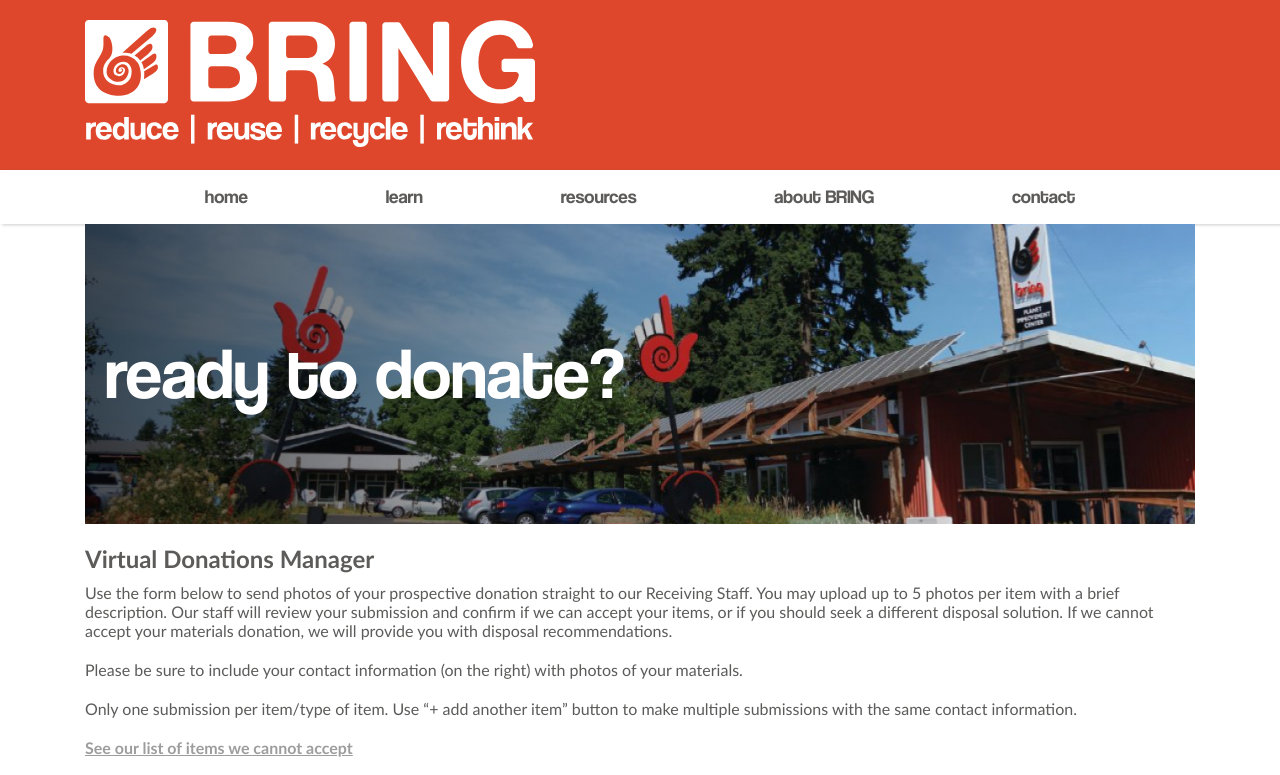
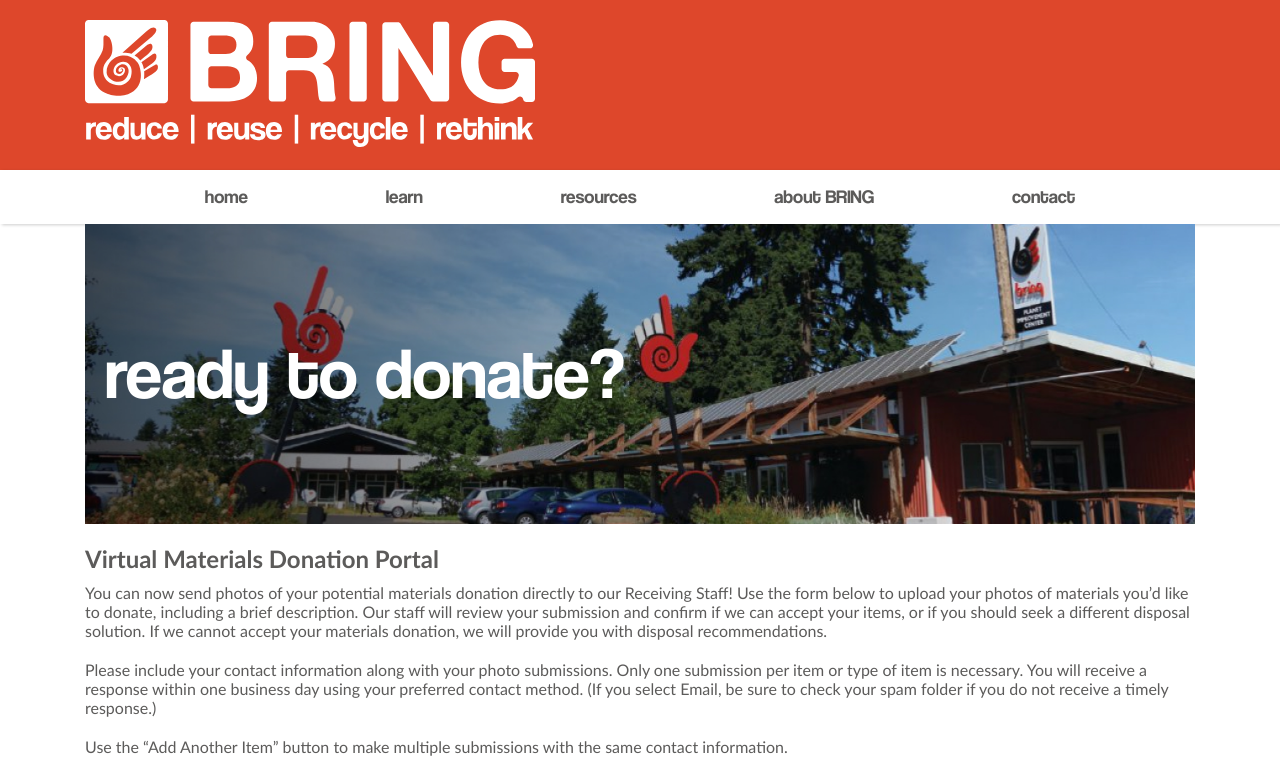
Before and after one commit to alecspringel/bring-client, a React (Create React App) app: page / in a window 1280 px wide. Shown: the top 775 px of the page. Built offline with nearby package versions, Linux system fonts and the light colour scheme.

Commit message:
Made text changes

```diff
--- a/src/components/form/Description.js
+++ b/src/components/form/Description.js
@@ -4,32 +4,40 @@
   render() {
     return (
       <div style={{ margin: "20px 0" }}>
-        <h2>Virtual Donations Manager</h2>
+        <h2>Virtual Materials Donation Portal</h2>
         <p className="margin-tb10">
-          Use the form below to send photos of your prospective donation
-          straight to our Receiving Staff. You may upload up to 5 photos per
-          item with a brief description. Our staff will review your submission
-          and confirm if we can accept your items, or if you should seek a
-          different disposal solution. If we cannot accept your materials
+          <span style={{ fontWeight: 500 }}>
+            You can now send photos of your potential materials donation
+            directly to our Receiving Staff!
+          </span>{" "}
+          Use the form below to upload your photos of materials you’d like to
+          donate, including a brief description. Our staff will review your
+          submission and confirm if we can accept your items, or if you should
+          seek a different disposal solution. If we cannot accept your materials
           donation, we will provide you with disposal recommendations.
         </p>
         <p className="margin-tb20">
-          Please be sure to include your contact information (on the right) with
-          photos of your materials.
+          Please include your contact information along with your photo
+          submissions. Only one submission per item or type of item is
+          necessary. You will receive a response within one business day using
+          your preferred contact method. (If you select Email, be sure to check
+          your spam folder if you do not receive a timely response.)
         </p>
         <p className="margin-tb20">
-          Only one submission per item/type of item. Use “+ add another item”
-          button to make multiple submissions with the same contact information.
+          Use the “Add Another Item” button to make multiple submissions with
+          the same contact information.
         </p>
-        <a href="https://bringrecycling.org/things-we-cannot-take/">
-          <p
+        <p href="https://bringrecycling.org/things-we-cannot-take/">
+          <a
             className="text-light text-bold margin-tb20"
             href="https://bringrecycling.org/things-we-cannot-take/"
             style={{ textDecoration: "underline" }}
           >
-            See our list of items we cannot accept
-          </p>
-        </a>
+            Before you submit, see our list of materials we cannot accept.
+          </a>{" "}
+          BRING reserves the right to change the acceptance decision for any
+          reason.
+        </p>
       </div>
     );
   }
```
